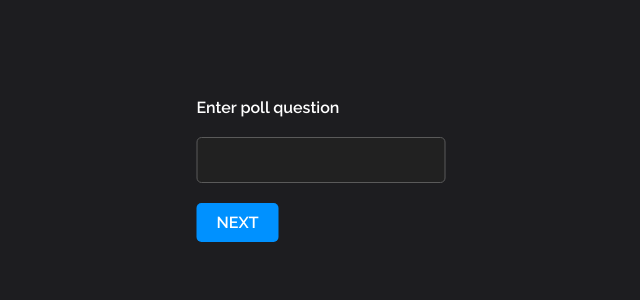
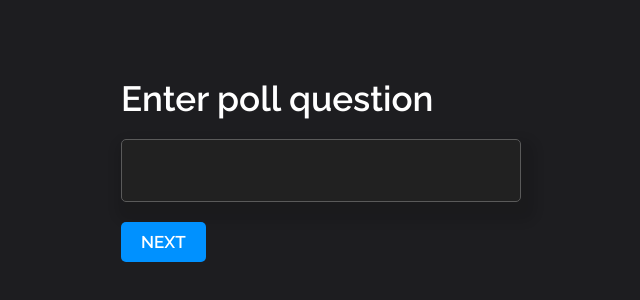
Before and after one commit to rambaghdadi/quick-poll, a Next.js app: page /new-poll in a window 1280 px wide. Shown: the part 230-530 px from the top of the page, without its empty margins (319-959 px from the left). Built offline with nearby package versions, Linux system fonts and the light colour scheme.

Commit message:
fixed body height

```diff
--- a/components/Form/FormContainer/FormContainer.tsx
+++ b/components/Form/FormContainer/FormContainer.tsx
@@ -62,7 +62,7 @@ const FormContainer: FC<FormContainerProps> = ({ passFormData }) => {
 	}
 
 	return (
-		<form onSubmit={onSubmit}>
+		<form className={classes.form} onSubmit={onSubmit}>
 			{formComponents.map((form, index) => {
 				if (index === formNumber) {
 					return <div key={index}>{form}</div>
--- a/components/Form/NewInputOption/NewInputOption.module.css
+++ b/components/Form/NewInputOption/NewInputOption.module.css
@@ -1,3 +1,11 @@
+.container {
+	display: flex;
+	flex-direction: column;
+	gap: 2rem;
+	margin-bottom: 2rem;
+	/* height: auto; */
+}
+
 .textInput {
 	background-color: var(--main-input-background-color);
 	border-radius: var(--border-radius);
@@ -5,6 +13,7 @@
 	color: white;
 	font-size: 1.6rem;
 	padding: 1.3rem 2rem;
+	font-family: var(--main-font-family);
 }
 
 .textLabel {
@@ -17,7 +26,7 @@
 	display: flex;
 	align-items: center;
 	gap: 1rem;
-	justify-content: left;
+	/* justify-content: space-between; */
 }
 
 .addOrRemoveContainer {
@@ -27,3 +36,22 @@
 	justify-content: center;
 	gap: 1rem;
 }
+
+@media (min-width: 700px) {
+	.container {
+		width: 40rem;
+	}
+	.textLabel {
+		font-weight: 600;
+		font-size: var(--font-size-large);
+	}
+
+	.textInput {
+		background-color: var(--main-input-background-color);
+		color: white;
+		font-size: 1.8rem;
+		padding: 2rem 2rem;
+		box-shadow: 5px 10px 10px 10px rgba(0, 0, 0, 0.1);
+		width: 30rem;
+	}
+}
--- a/components/Form/NewInputOption/NewInputOption.tsx
+++ b/components/Form/NewInputOption/NewInputOption.tsx
@@ -20,7 +20,7 @@ const NewInputOption: FC<NewInputOptionProps> = ({
 	numberOfOptions,
 }) => {
 	return (
-		<>
+		<div className={classes.container}>
 			<label className={classes.textLabel}>Option {index + 1}</label>
 			<div className={classes.mainInput}>
 				<input
@@ -38,7 +38,7 @@ const NewInputOption: FC<NewInputOptionProps> = ({
 				/>
 				{numberOfOptions === index + 1 && (
 					<div className={classes.addOrRemoveContainer}>
-						{numberOfOptions < 8 && (
+						{numberOfOptions < 6 && (
 							<CirclePlus
 								onClick={addOption}
 								size={30}
@@ -57,7 +57,7 @@ const NewInputOption: FC<NewInputOptionProps> = ({
 					</div>
 				)}
 			</div>
-		</>
+		</div>
 	)
 }
 
--- a/components/Form/NewOptionForm/NewOptionForm.module.css
+++ b/components/Form/NewOptionForm/NewOptionForm.module.css
@@ -1,21 +1,10 @@
-.container {
-	display: flex;
-	flex-direction: column;
-	gap: 2rem;
-	margin-bottom: 2rem;
+/* .container {
+	height: 100%;
+	position: relative;
 }
 
-.textLabel {
-	color: var(--main-font-color);
-	font-weight: 600;
-	font-size: var(--font-size-medium);
-}
-
-.numberInput {
-	background-color: var(--main-input-background-color);
-	border-radius: var(--border-radius);
-	border: 1px solid rgb(90, 90, 90);
-	color: white;
-	font-size: 1.6rem;
-	padding: 1.3rem 2rem;
-}
+@media (min-width: 600px) {
+	.container {
+		width: 40rem;
+	}
+} */
--- a/components/Form/NewOptionForm/NewOptionForm.tsx
+++ b/components/Form/NewOptionForm/NewOptionForm.tsx
@@ -3,7 +3,6 @@ import NewInputOption from "../NewInputOption/NewInputOption"
 import classes from "./NewOptionForm.module.css"
 
 interface NewOptionFormProps {
-	// setValue: (e: any) => void
 	setOptions: (e: any) => void
 	value: number
 	options: any
@@ -13,14 +12,13 @@ interface NewOptionFormProps {
 }
 
 const NewOptionForm: FC<NewOptionFormProps> = ({
-	// setValue,
 	value,
 	setOptions,
 	options,
 	...props
 }) => {
 	return (
-		<div className={classes.container}>
+		<>
 			{new Array(value).fill(0).map((_, index) => {
 				return (
 					<NewInputOption
@@ -32,7 +30,7 @@ const NewOptionForm: FC<NewOptionFormProps> = ({
 					/>
 				)
 			})}
-		</div>
+		</>
 	)
 }
 
--- a/components/Form/NewQuestionForm/NewQuestionForm.module.css
+++ b/components/Form/NewQuestionForm/NewQuestionForm.module.css
@@ -18,26 +18,23 @@
 	color: white;
 	font-size: 1.6rem;
 	padding: 1.3rem 2rem;
+	font-family: var(--main-font-family);
 }
 
-/* .numberInput {
-	background-color: var(--main-input-background-color);
-	border-radius: var(--border-radius);
-	border: 1px solid rgb(90, 90, 90);
-	color: white;
-	font-size: 1.6rem;
-	padding: 1.3rem 2rem;
-} */
+@media (min-width: 600px) {
+	.container {
+		width: 40rem;
+	}
+	.textLabel {
+		font-weight: 600;
+		font-size: var(--font-size-large);
+	}
 
-/* .form input::-webkit-outer-spin-button,
-.form input::-webkit-inner-spin-button {
-	color: blue;
-} */
-
-/* .checklistLabel {
-	color: var(--main-font-color);
-	font-size: var(--font-size-medium);
-	display: flex;
-	align-items: center;
-	gap: 1rem;
-} */
+	.textInput {
+		background-color: var(--main-input-background-color);
+		color: white;
+		font-size: 1.8rem;
+		padding: 2rem 2rem;
+		box-shadow: 5px 10px 10px 10px rgba(0, 0, 0, 0.1);
+	}
+}
--- a/styles/globals.css
+++ b/styles/globals.css
@@ -8,13 +8,13 @@
 }
 
 html {
+	font-size: 62.5%;
 	height: 100%;
-	font-size: 62.5%;
+	overflow: scroll;
+	/* max-height: 100%; */
 }
 
 body {
-	height: 100%;
-	position: relative;
 	--main-background-color: rgb(29, 29, 32);
 	--main-input-background-color: rgb(33, 33, 33);
 	--accent-color: rgb(0, 145, 255);
@@ -22,11 +22,17 @@ body {
 	--main-font-family: "Raleway", sans-serif;
 	--border-radius: 5px;
 	--font-size-small: 1.2rem;
-	--font-size-medium: 1.6rem;
-	--font-size-large: 2rem;
+	--font-size-medium: 1.7rem;
+	--font-size-large: 3.5rem;
 }
 
 body {
+	position: relative;
+	display: flex;
+	align-items: center;
+	justify-content: center;
+	min-height: 100vh;
+
 	background-color: var(--main-background-color);
 	color: var(--main-font-color);
 	font-family: var(--main-font-family);
@@ -45,26 +51,18 @@ a {
 	text-decoration: none;
 }
 
-.homepage {
-	position: absolute;
-	top: 50%;
-	left: 50%;
-	translate: -50% -50%;
+.homepage,
+.poll-page,
+.new-poll-page {
+	padding: 2rem;
 }
 
-.new-poll-page {
-	position: absolute;
-	top: 50%;
-	left: 50%;
-	translate: -50% -50%;
-	padding: 0 2rem;
-}
-
-.poll-page {
-	position: absolute;
-	top: 50%;
-	left: 50%;
-	translate: -50% -50%;
+@media (min-width: 600px) {
+	.homepage,
+	.poll-page,
+	.new-poll-page {
+		padding: 10rem 2rem;
+	}
 }
 
 .btn {
```
